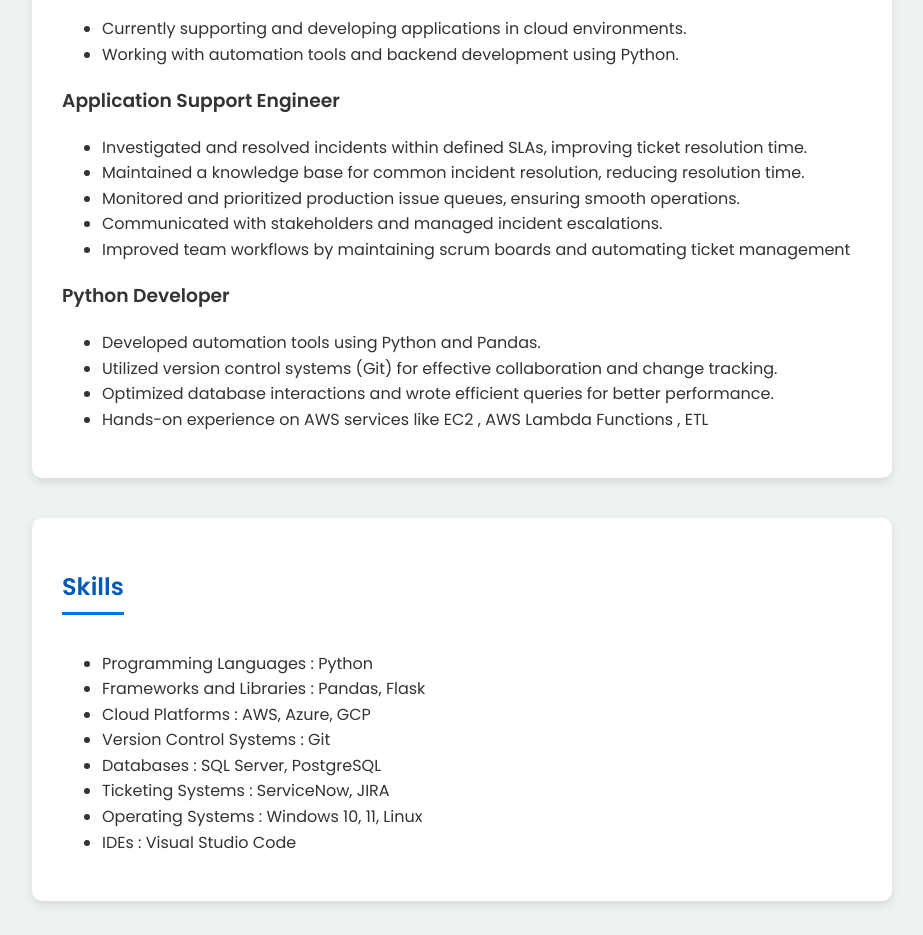
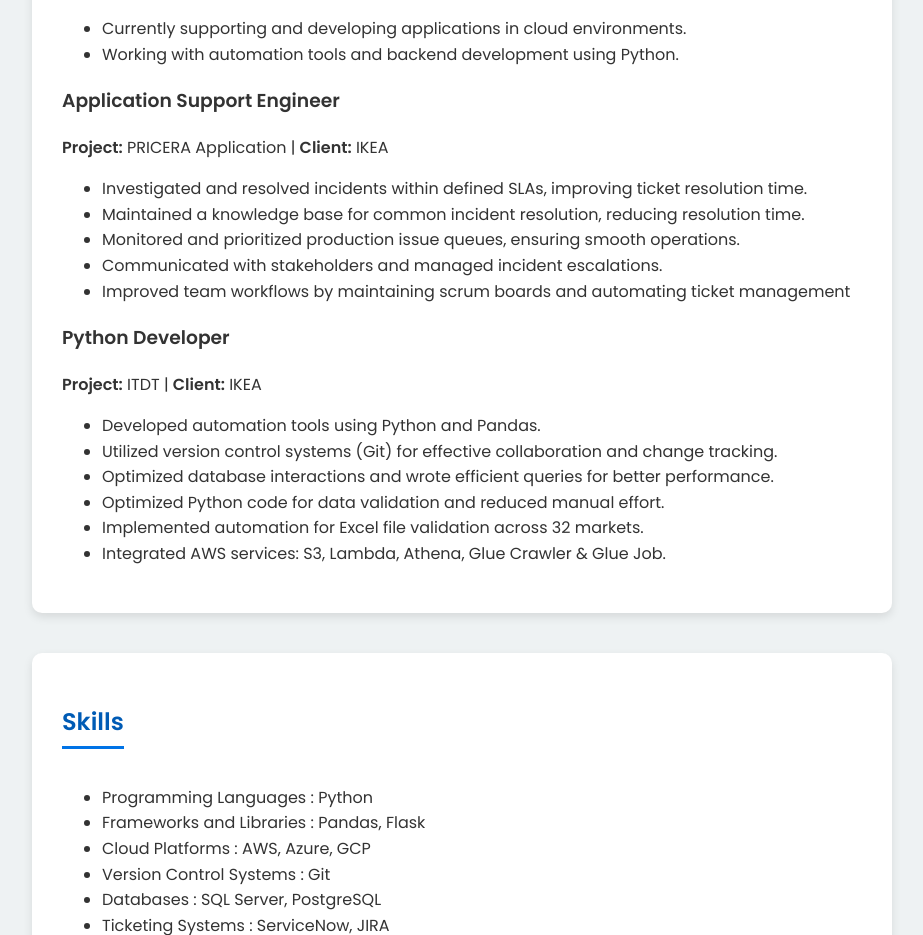
Before and after one commit to ChiranjeeviPinjala/ChiranjeeviPinjala.github.io, a plain HTML site: page index.html in a window 1280 px wide. Shown: the part 1162-2097 px from the top of the page, without its empty margins (178-1101 px from the left). Drawn offline with Linux system fonts and the light colour scheme.

Commit message:
Update index.html

```diff
--- a/index.html
+++ b/index.html
@@ -40,6 +40,7 @@
         </ul>
 
         <h3>Application Support Engineer</h3>
+        <p><strong>Project:</strong> PRICERA Application | <strong>Client:</strong> IKEA </p>
         <ul>
             <li>Investigated and resolved incidents within defined SLAs, improving ticket resolution time.</li>
             <li>Maintained a knowledge base for common incident resolution, reducing resolution time.</li>
@@ -49,11 +50,14 @@
         </ul>
 
         <h3>Python Developer</h3>
+        <p><strong>Project:</strong> ITDT | <strong>Client:</strong> IKEA </p>
         <ul>
             <li>Developed automation tools using Python and Pandas.</li>
             <li>Utilized version control systems (Git) for effective collaboration and change tracking.</li>
             <li>Optimized database interactions and wrote efficient queries for better performance.</li>
-            <li>Hands-on experience on AWS services like EC2 , AWS Lambda Functions , ETL</li>
+            <li>Optimized Python code for data validation and reduced manual effort.</li>
+            <li>Implemented automation for Excel file validation across 32 markets.</li>
+            <li>Integrated AWS services: S3, Lambda, Athena, Glue Crawler & Glue Job.</li>
         </ul>
     </section>
 
@@ -68,8 +72,6 @@
             <li>Ticketing Systems			: ServiceNow, JIRA</li>
             <li>Operating Systems			: Windows 10, 11, Linux</li>
             <li>IDEs					    : Visual Studio Code</li>
-</li>
-
         </ul>
     </section>
 
```
